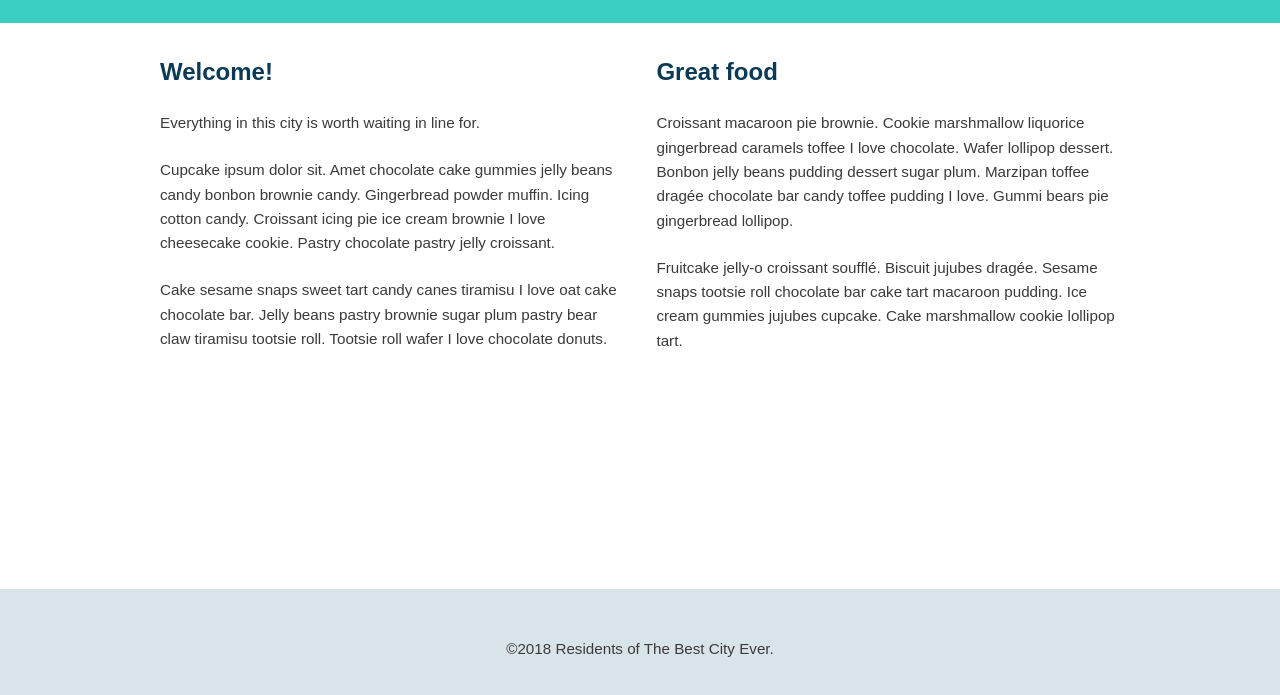
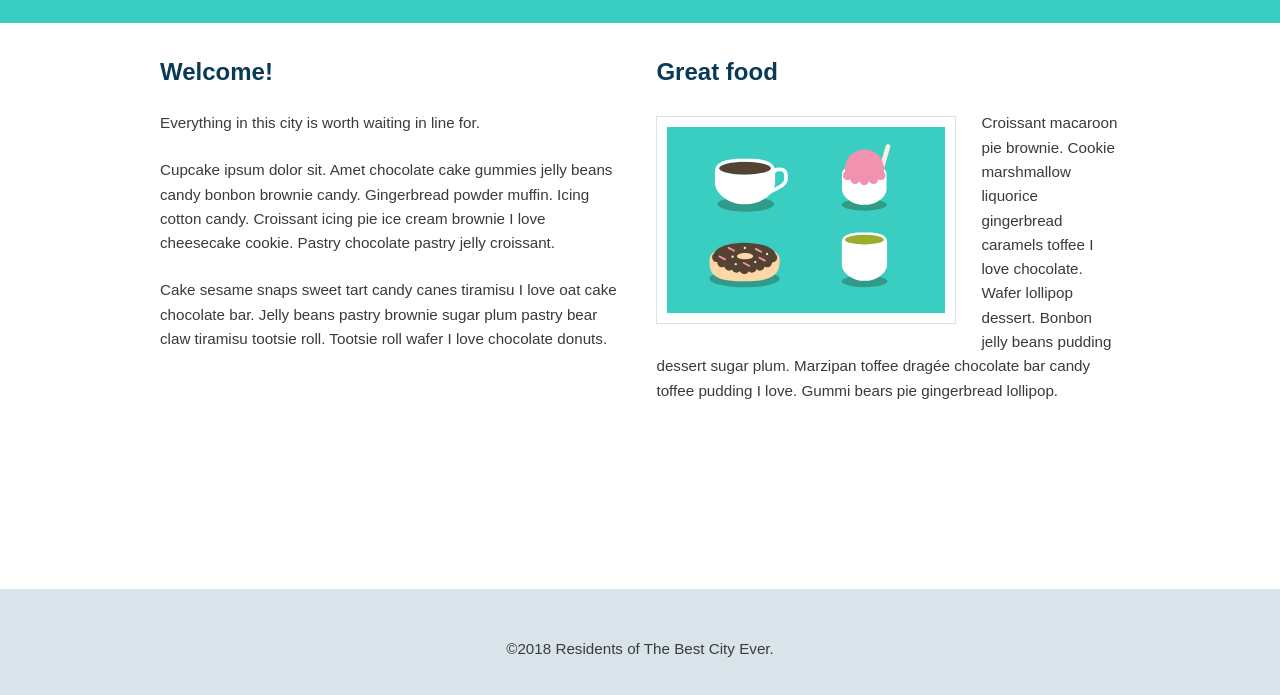
Before and after one commit to marzena-szopinska/The_Best_City_Guide, a plain HTML site: page index.html in a window 1280 px wide. Shown: the part 89-784 px from the top of the page. Drawn offline with Linux system fonts and the light colour scheme.

Commit message:
added an image and wrapped the text around the image using float

```diff
--- a/css/style.css
+++ b/css/style.css
@@ -137,4 +137,14 @@ a {
   .main-nav li {
     margin-right: 12px;
   }
+
+  .feat-img {
+    width: 300px;
+    float: left;
+    margin-top: 5px;
+    margin-right: 25px;
+    margin-bottom: 25px;
+    padding: 10px;
+    border: solid 1px #d9e4ea;
+  }
 }
--- a/index.html
+++ b/index.html
@@ -29,10 +29,10 @@
 
 				<div class="secondary col">
 					<h2>Great food</h2>
+					<img class="feat-img" src="img/treats.svg" alt="Drinks and eats">
 					<p>Croissant macaroon pie brownie. Cookie marshmallow liquorice gingerbread caramels toffee I love chocolate.
 						Wafer lollipop dessert. Bonbon jelly beans pudding dessert sugar plum.
 						Marzipan toffee drag&#233;e chocolate bar candy toffee pudding I love. Gummi bears pie gingerbread lollipop.</p>
-						<p> Fruitcake jelly-o croissant souffl&#233;. Biscuit jujubes drag&#233;e. Sesame snaps tootsie roll chocolate bar cake tart macaroon pudding. Ice cream gummies jujubes cupcake. Cake marshmallow cookie lollipop tart.</p>
 				</div>
 			</div>
 		</div>
```
